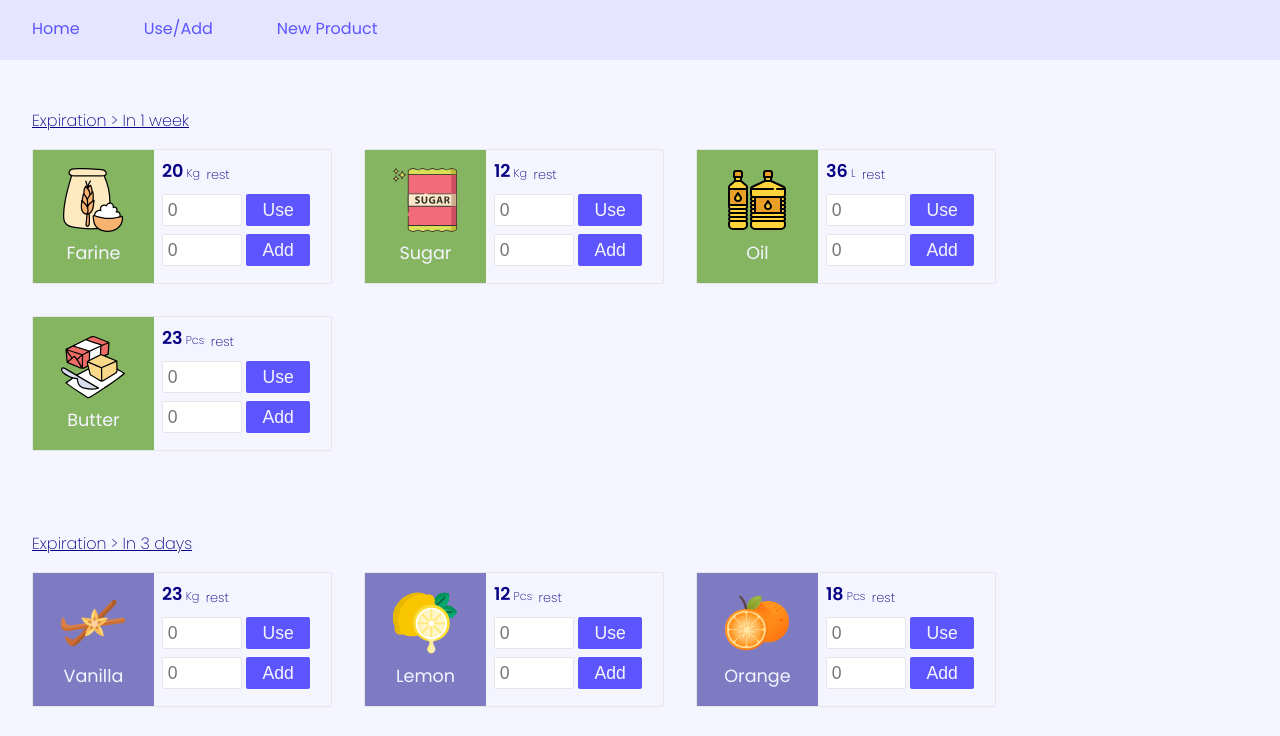
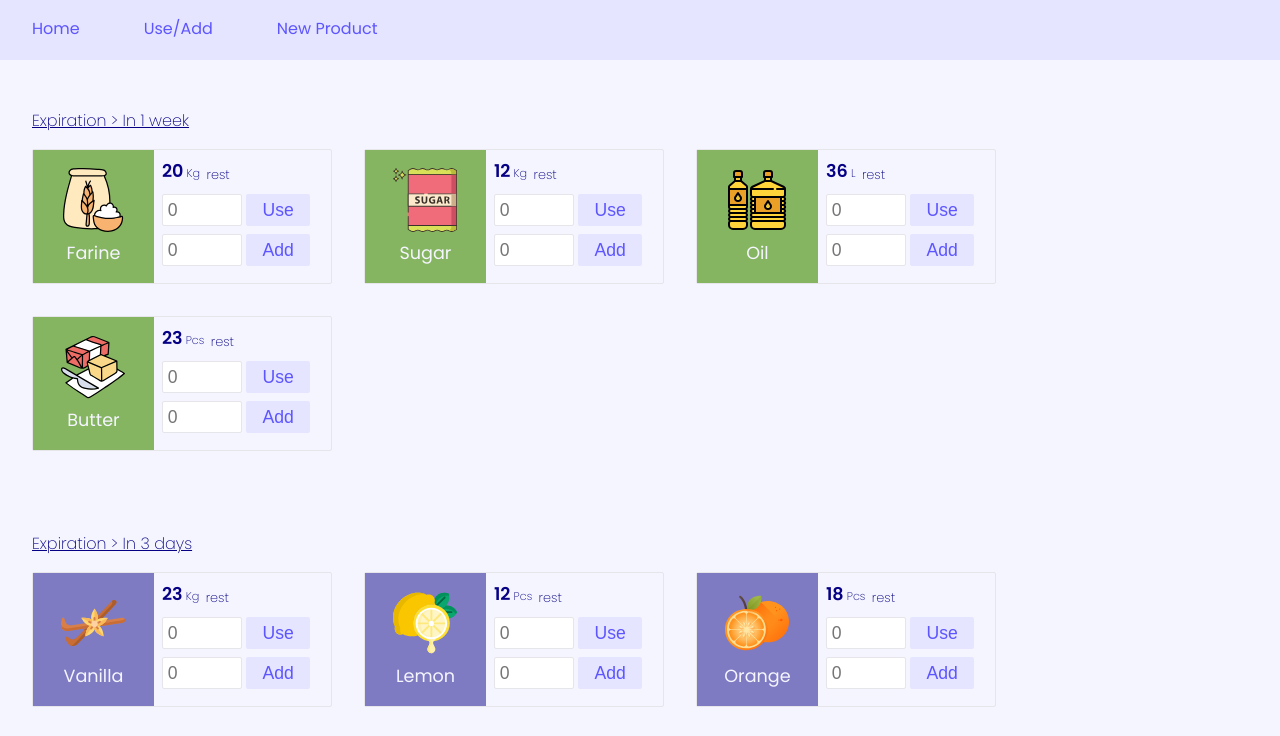
Before and after one commit to r-e-d-ant/bakery-inventory-system-static-version, a plain HTML site: page use-add.html in a window 1280 px wide. Shown: the top 736 px of the page. Drawn offline with Linux system fonts and the light colour scheme.

Commit message:
button bg and color changed for add/use btn in add use in button

```diff
--- a/assets/css/use_add.css
+++ b/assets/css/use_add.css
@@ -70,11 +70,12 @@
     min-height: 2rem;
     width: 4rem;
     border: none;
-    color: var(--white-clr);
+    color: var(--txt-clr);
     border-radius: 2px;
-    background-color: var(--txt-clr);
-    transition: background 300ms;
+    background-color: var(--header-bg);
+    transition: background 300ms, color 300ms;
 }
 .use-add-form .add-use-btn:hover {
+    color: var(--white-clr);
     background-color: var(--primary-clr);
 }
```
